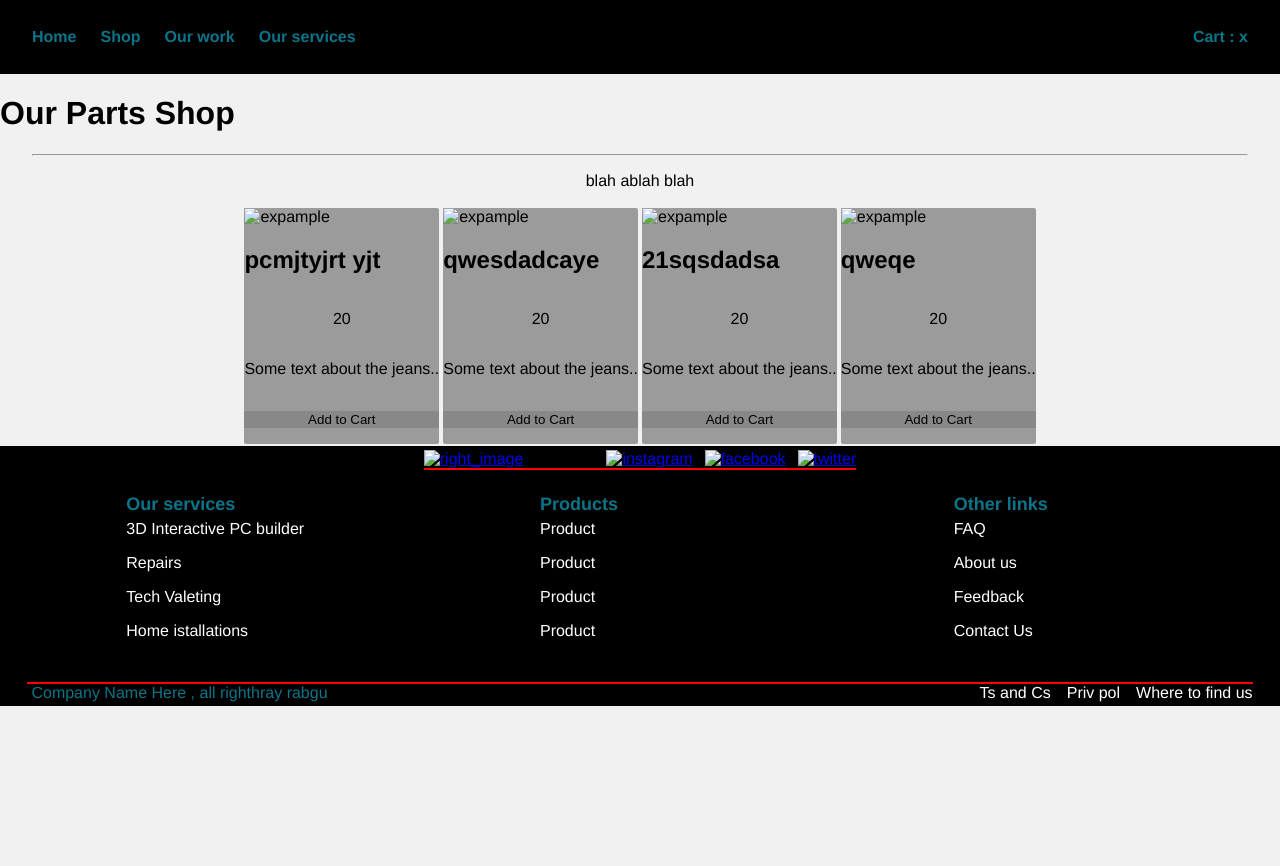
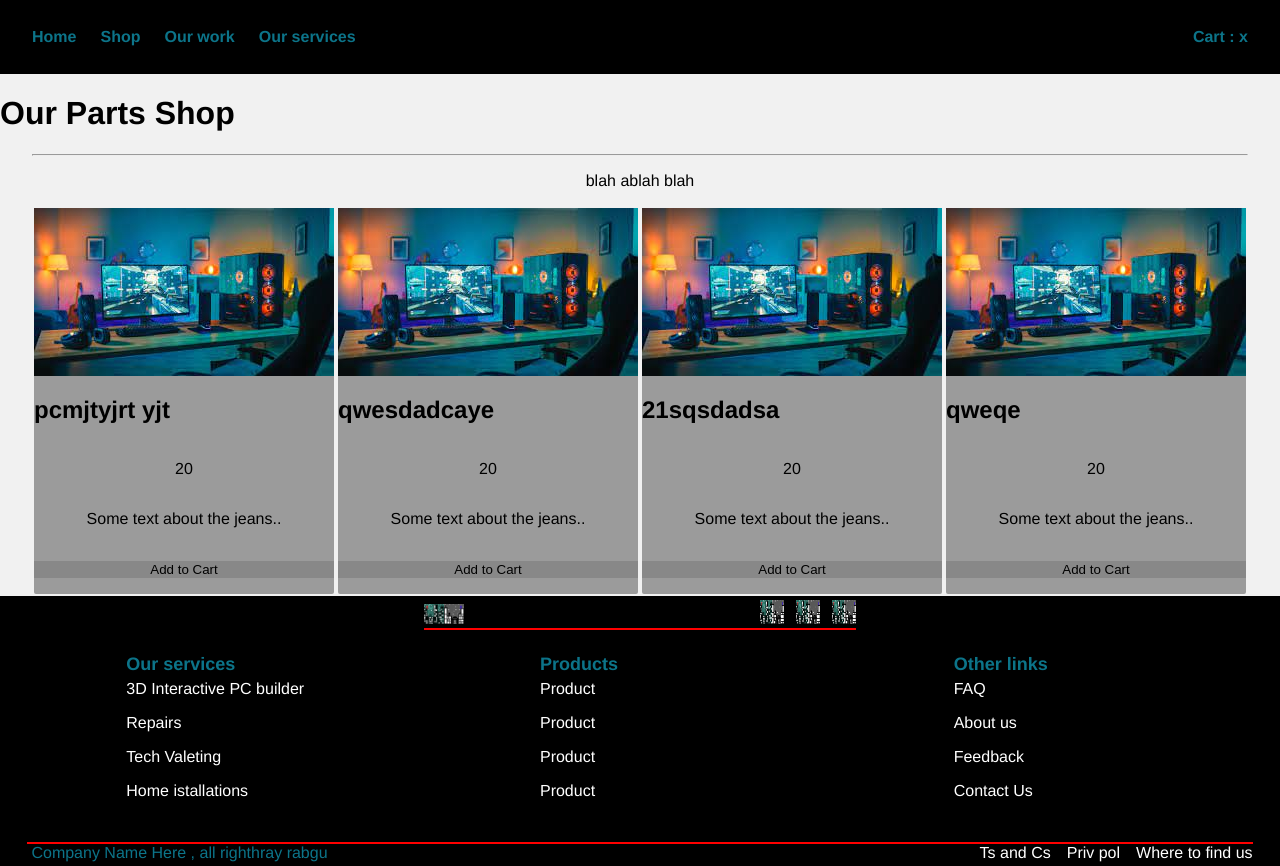
Before and after one commit to Huntspur/HuntStockSystems, a plain HTML site: page Shop-Parts.html in a window 1280 px wide. Before the commit the page ends 800 px from the top, so only its background shows below. Drawn offline with Linux system fonts and the light colour scheme.

Commit message:
Update Shop-Parts.html

```diff
--- a/Shop-Parts.html
+++ b/Shop-Parts.html
@@ -6,7 +6,7 @@
 
     <!-- Link to the external CSS file -->
     <link rel="stylesheet" href="style.css">
-    <link rel="icon" href="img/left_image.png">
+    <link rel="icon" href="left_image.png">
 </head>
 <body>
     <!-- The header section with the navigation bar -->
@@ -14,8 +14,8 @@
         <nav>
             <!--(modify href to link to your home page) -->
             <a href="index.html"><strong>Home</strong></a>
-            <a href="Shop/Shop-Main.html"><strong>Shop</strong></a>
-            <a href="Our-Work/Our-Work.html"><strong>Our work</strong></a>
+            <a href="Shop-Main.html"><strong>Shop</strong></a>
+            <a href="Our-Work.html"><strong>Our work</strong></a>
             <a href="#"><strong>Our services</strong></a>
             <a href="#" id="Login"><strong>Cart : x</strong></a>
 
@@ -30,7 +30,7 @@
             <p>blah ablah blah</p>
             <section class="card-containers">
                 <div class="card">
-                    <img src="img/about-us1.png" alt="expample" title="hello" class="img">
+                    <img src="about-us1.png" alt="expample" title="hello" class="img">
                     <h1 class="product-title">pcmjtyjrt yjt</h1>
                     <p class="price">20</p>
                     <p>Some text about the jeans..</p>
@@ -38,7 +38,7 @@
                 </div>
 
                 <div class="card">
-                    <img src="img/about-us1.png" alt="expample" title="hello"class="img">
+                    <img src="about-us1.png" alt="expample" title="hello"class="img">
                     <h1 class="product-title">qwesdadcaye</h1>
                     <p class="price">20</p>
                     <p>Some text about the jeans..</p>
@@ -47,7 +47,7 @@
 
 
                 <div class="card">
-                    <img src="img/about-us1.png" alt="expample" title="hello"class="img">
+                    <img src="about-us1.png" alt="expample" title="hello"class="img">
                     <h1 class="product-title"> 21sqsdadsa</h1>
                     <p class="price">20</p>
                     <p>Some text about the jeans..</p>
@@ -55,7 +55,7 @@
                 </div>
 
                 <div class="card">
-                    <img src="img/about-us1.png" alt="expample" title="hello"class="img">
+                    <img src="about-us1.png" alt="expample" title="hello"class="img">
                     <h1 class="product-title">qweqe</h1>
                     <p class="price">20</p>
                     <p>Some text about the jeans..</p>
@@ -76,7 +76,7 @@
                     </div>
                     <button type = "button" class="btn-buy">Buy Now</button>
 
-                    <img src="img/close-lg-svgrepo-com.svg" style="width: 5%;" id = "close-cart">
+                    <img src="close-lg-svgrepo-com.svg" style="width: 5%;" id = "close-cart">
 
                 </div>
 
@@ -93,17 +93,17 @@
             <div class = "footer-wrapper">
                 <section class="footer-top">
                     <a href="#" title="Logo">
-                        <img src="img/right_image.png" class="logo" alt="right_image">
+                        <img src="right_image.png" class="logo" alt="right_image">
                     </a>
                     <span class="social-links">
                         <a href="#" title = "instagram">
-                            <img src="img/left_image.png" alt="instagram">
+                            <img src="left_image.png" alt="instagram">
                         </a>
                         <a href="#" title = "facebook">
-                            <img src="img/left_image.png" alt="facebook">
+                            <img src="left_image.png" alt="facebook">
                         </a>
                         <a href="#" title = "twitter">
-                            <img src="img/left_image.png" alt="twitter">
+                            <img src="left_image.png" alt="twitter">
                         </a>
                     </span>
                 </section>
@@ -164,7 +164,7 @@
                             <span class="footer-bottom-links">
                                 <a href="#" title = "terms and conds">Ts and Cs</a>
                                 <a href="#" title = "Priv pol">Priv pol</a>
-                                <a href="OtherLinks/Our-location.html" title = "Where?">Where to find us</a>
+                                <a href="Our-location.html" title = "Where?">Where to find us</a>
                             </span>
                     </section>
                 </section>
```
